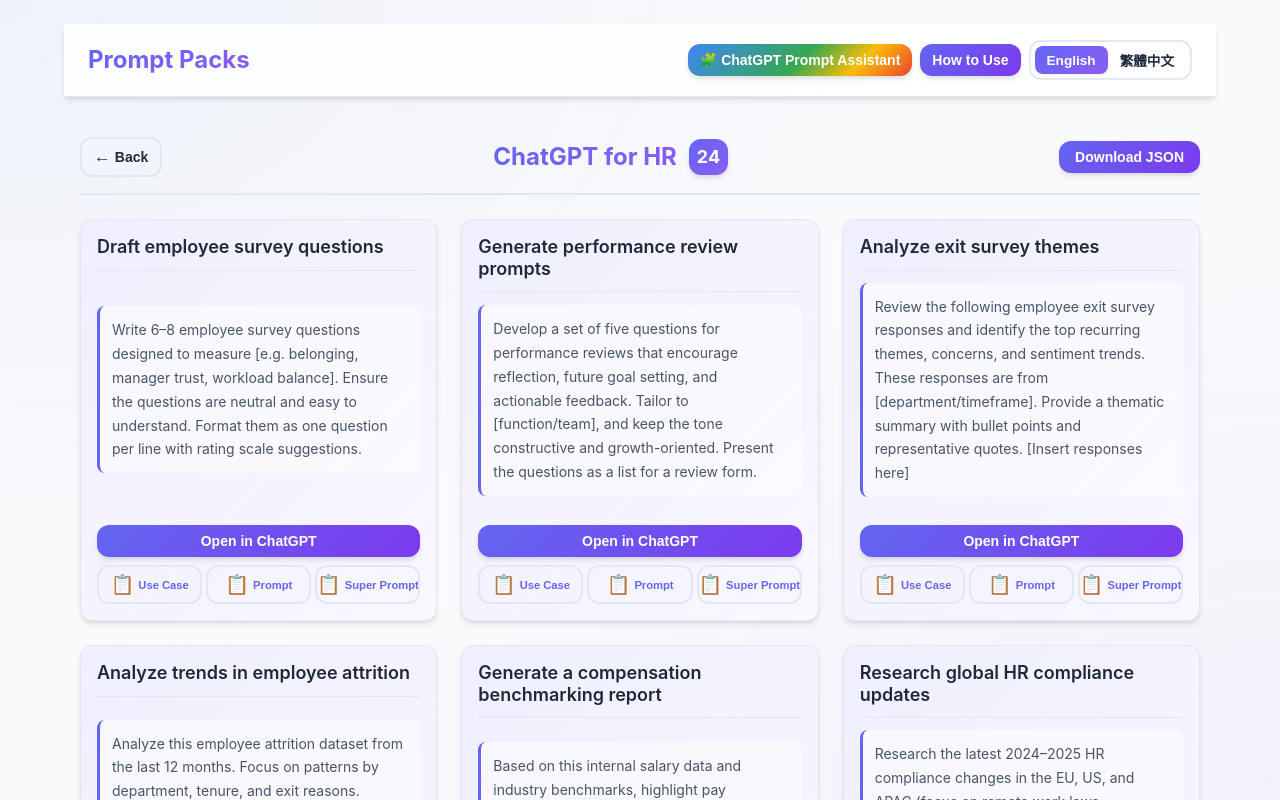
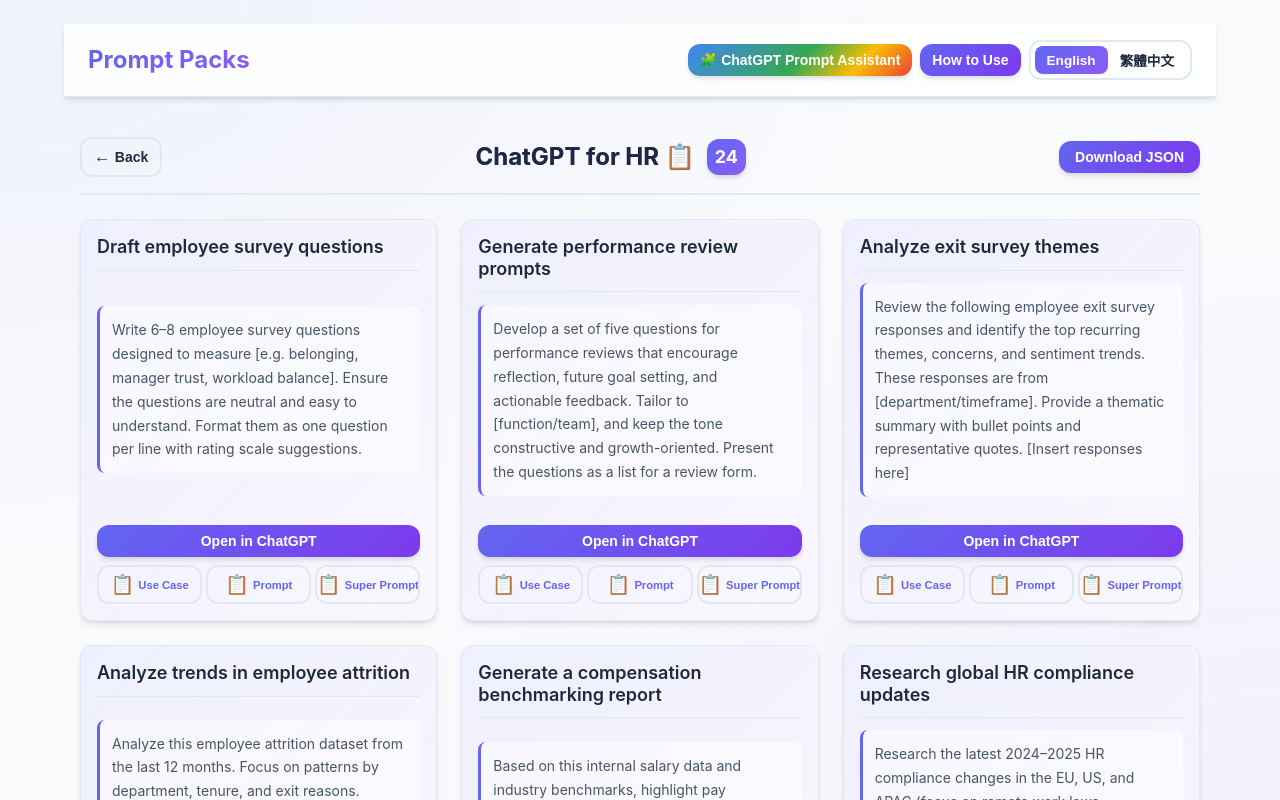
Before and after one commit to JiaHongL/prompt-packs, a React (Vite) app: page /#/c/ChatGPT_for_HR in a window 1280 px wide. Shown: the top 800 px of the page. Built offline with nearby package versions, Linux system fonts and the light colour scheme.

Commit message:
feat: 標題增加複製功能

```diff
--- a/src/components/Toolbar.tsx
+++ b/src/components/Toolbar.tsx
@@ -1,4 +1,4 @@
-import React from 'react';
+import React, { useState } from 'react';
 import { useNavigate } from 'react-router-dom';
 import { useLang } from '../i18n';
 import DownloadMenu from './DownloadMenu'; // Assuming DownloadMenu is created
@@ -13,9 +13,20 @@
 const Toolbar: React.FC<ToolbarProps> = ({ title, itemCount, dataToDownload, downloadFilename }) => {
   const { t } = useLang();
   const navigate = useNavigate();
+  const [copied, setCopied] = useState(false);
 
   const handleBack = () => {
     navigate(-1);
+  };
+
+  const handleCopyTitle = async () => {
+    try {
+      await navigator.clipboard.writeText(title);
+      setCopied(true);
+      setTimeout(() => setCopied(false), 1200);
+    } catch (err) {
+      console.error('Failed to copy title: ', err);
+    }
   };
 
   return (
@@ -25,7 +36,13 @@
         {t('back')}
       </button>
       <div className="toolbar-title-group">
-        <h2>{title}</h2>
+        <h2
+          onClick={handleCopyTitle}
+          className={`clickable-title ${copied ? 'copied' : ''}`}
+          title={copied ? t('copied') : t('copy')}
+        >
+          {title} <span className="copy-icon">{copied ? '✓' : '📋'}</span>
+        </h2>
         {itemCount !== undefined && (
           <span className="count-badge">{itemCount}</span>
         )}
--- a/src/styles/global.css
+++ b/src/styles/global.css
@@ -212,9 +212,26 @@
   font-weight: 700;
   background: var(--gradient-primary);
   -webkit-background-clip: text;
-  -webkit-text-fill-color: transparent;
   background-clip: text;
   margin: 0;
+  cursor: pointer;
+  transition: transform 0.1s ease;
+}
+
+.toolbar h2:hover {
+  transform: scale(1.02);
+}
+
+.toolbar h2.copied .copy-icon {
+  transform: scale(1.05);
+  background: linear-gradient(135deg, #10b981 0%, #059669 100%) !important;
+  border-color: #10b981 !important;
+  color: white !important;
+}
+
+.copy-icon {
+  color: #ffffff;
+  font-size: 1em;
 }
 
 .toolbar .count-badge {
```
